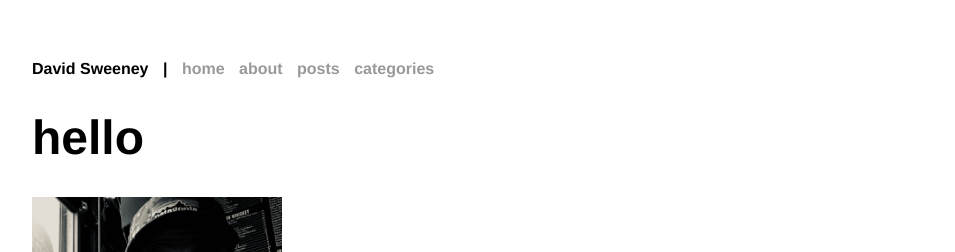
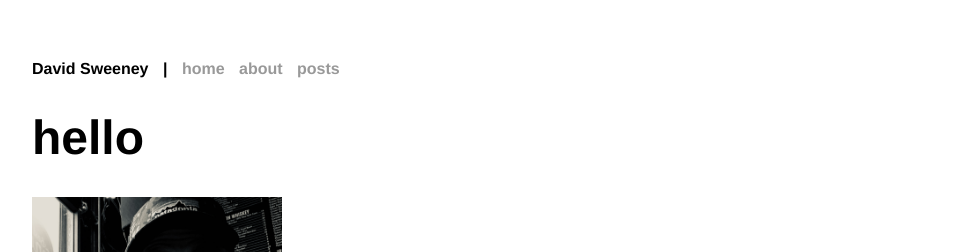
Before and after one commit to dvdsweeney/dvdsweeney.github.io, a Jekyll site: the page built from index.html, in a window 1280 px wide. Shown: the top 252 px of the page, without its empty margins (160-1115 px from the left). Built offline with Jekyll 4.4.1, drawn with Linux system fonts in a browser that asks for light colours.

Commit message:
Update default.html

```diff
--- a/_layouts/default.html
+++ b/_layouts/default.html
@@ -13,7 +13,7 @@
 				<li><a href="/">home</a></li>
 		        	<li><a href="/about">about</a></li>
 	        		<li><a href="/blog">posts</a></li>
-				<li><a href="/categories">categories</a></li>
+				<!--<li><a href="/categories">categories</a></li>-->
 	    		</ul>
 			</nav>
 			<div class="container">
```
